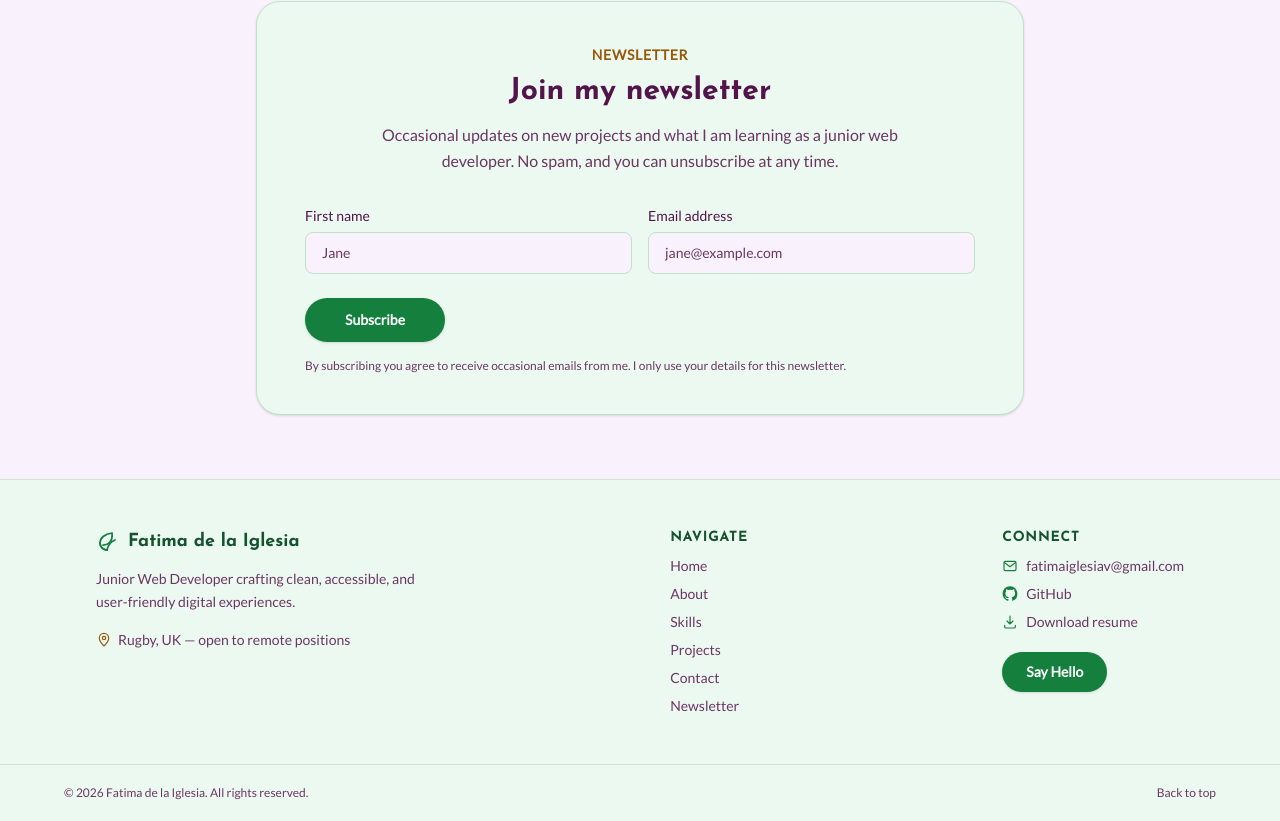
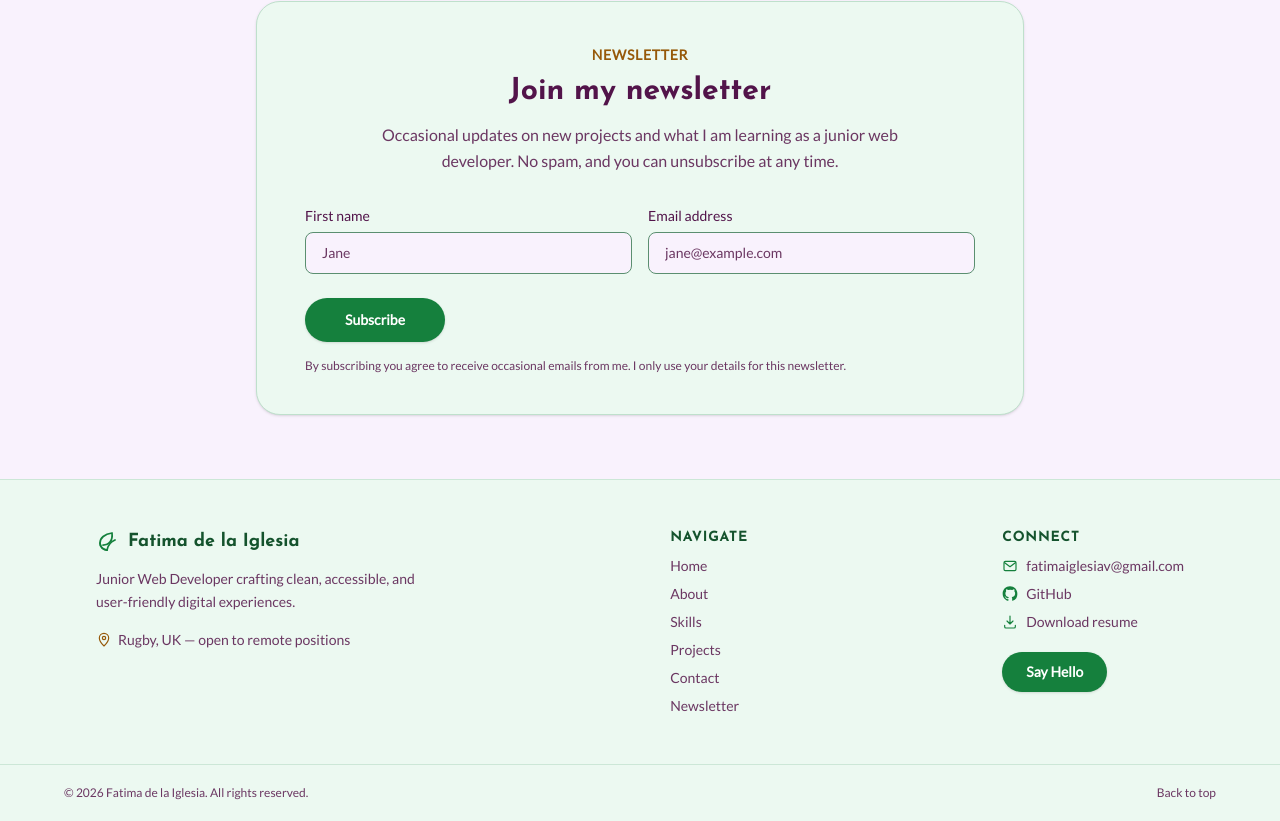
Before and after one commit to FatimadelaIglesia/new-portfolio, a Next.js app: page / in a window 1280 px wide. Shown: the part 3870-4691 px from the top of the page. Built offline with nearby package versions, Linux system fonts and the light colour scheme.

Commit message:
Update NewsletterForm.tsx

```diff
--- a/src/components/NewsletterForm.tsx
+++ b/src/components/NewsletterForm.tsx
@@ -20,7 +20,7 @@ function validate(firstName: string, email: string): FieldErrors {
 }
 
 const inputClass =
-  "w-full rounded-lg border border-border bg-background px-4 py-2.5 text-sm text-text placeholder:text-text-muted focus:border-primary";
+    "w-full rounded-lg border border-input-border bg-background px-4 py-2.5 text-sm text-text placeholder:text-text-muted focus:border-primary";
 
 export default function NewsletterForm() {
   const [firstName, setFirstName] = useState("");
```
